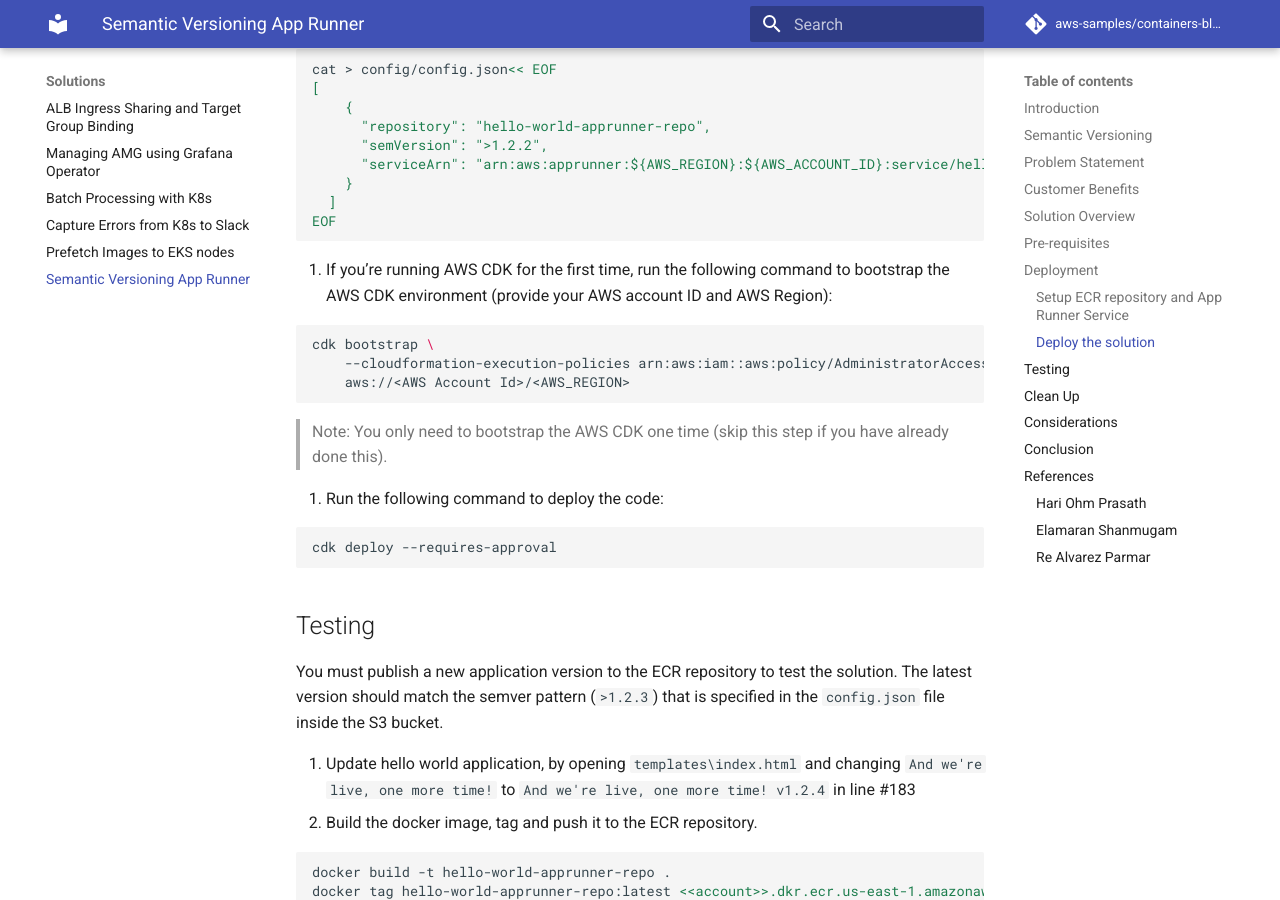
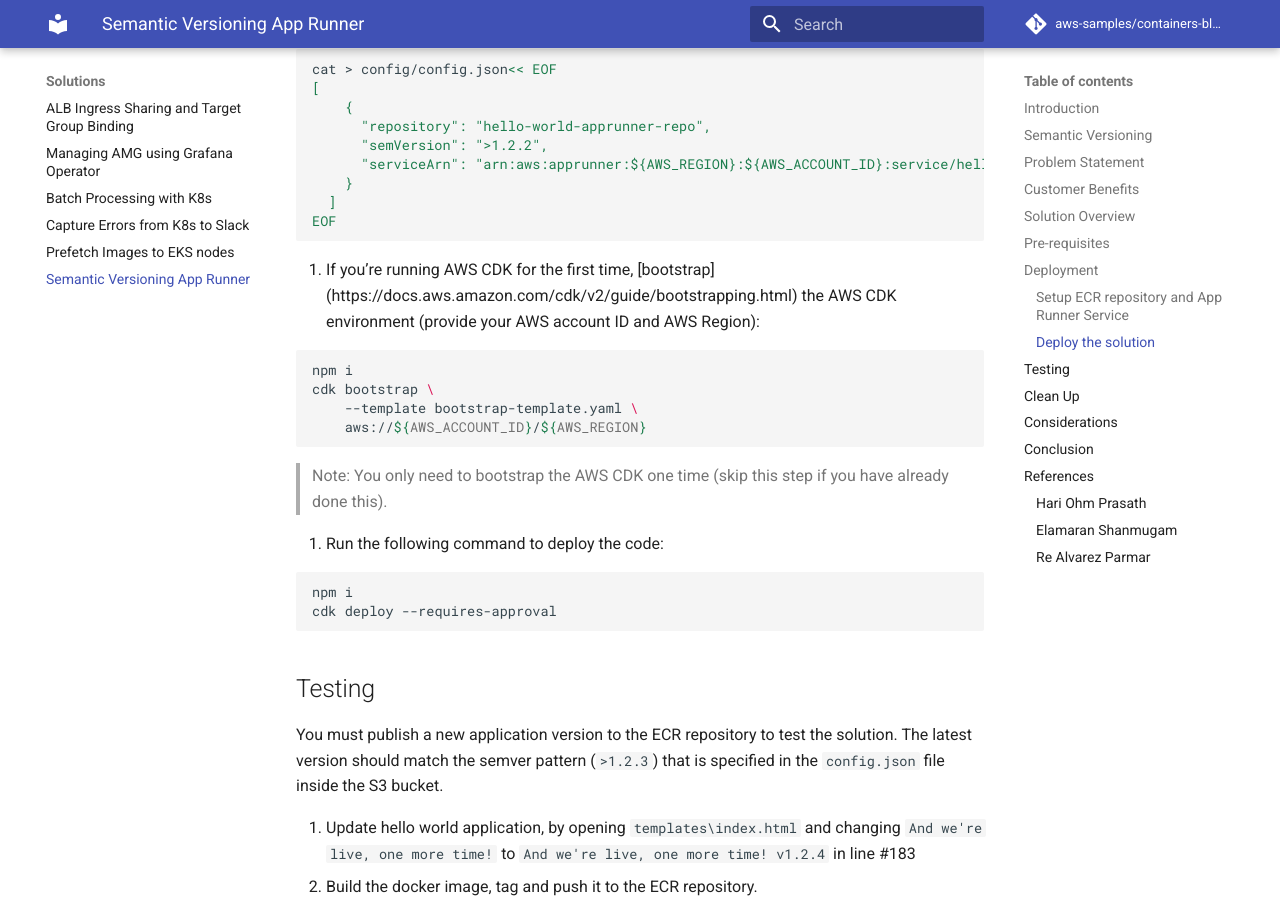
Before and after one commit to aws-samples/containers-blog-maelstrom, an MkDocs documentation site: the page built from docs/semantic-versioning-app-runner.md, in a window 1280 px wide and 900 px high, scrolled down 7335 px. Built offline with MkDocs 1.6.1 and Material for MkDocs 9.7.7, drawn with Linux system fonts in a browser that asks for light colours; comment, search, counter and statistics services are not loaded.

````diff
--- a/docs/semantic-versioning-app-runner.md
+++ b/docs/semantic-versioning-app-runner.md
@@ -231,12 +231,13 @@ cat > config/config.json<< EOF
 EOF
 ```
 
-3. If you’re running AWS CDK for the first time, run the following command to bootstrap the AWS CDK environment (provide your AWS account ID and AWS Region):
+3. If you’re running AWS CDK for the first time, [bootstrap] (https://docs.aws.amazon.com/cdk/v2/guide/bootstrapping.html) the AWS CDK environment (provide your AWS account ID and AWS Region):
 
 ```bash
+npm i
 cdk bootstrap \
-    --cloudformation-execution-policies arn:aws:iam::aws:policy/AdministratorAccess \
-    aws://<AWS Account Id>/<AWS_REGION>
+    --template bootstrap-template.yaml \
+    aws://${AWS_ACCOUNT_ID}/${AWS_REGION}
 ```
 
 > Note: You only need to bootstrap the AWS CDK one time (skip this step if you have already done this).
@@ -244,6 +245,7 @@ cdk bootstrap \
 4. Run the following command to deploy the code:
 
 ```bash
+npm i
 cdk deploy --requires-approval
 ```
 
````
Also changed, not shown: sem-var-ecr-watcher-app-runner/README.md (+5 -3 lines).
